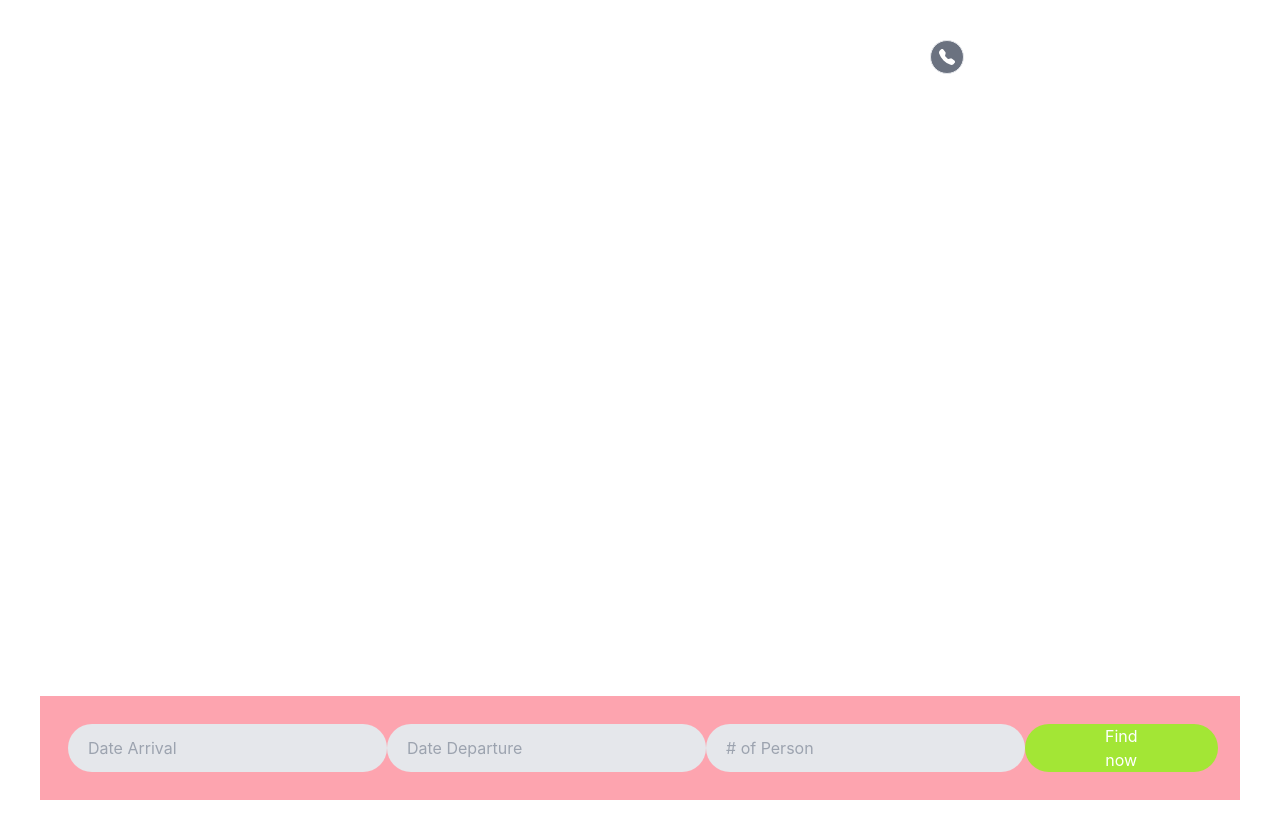
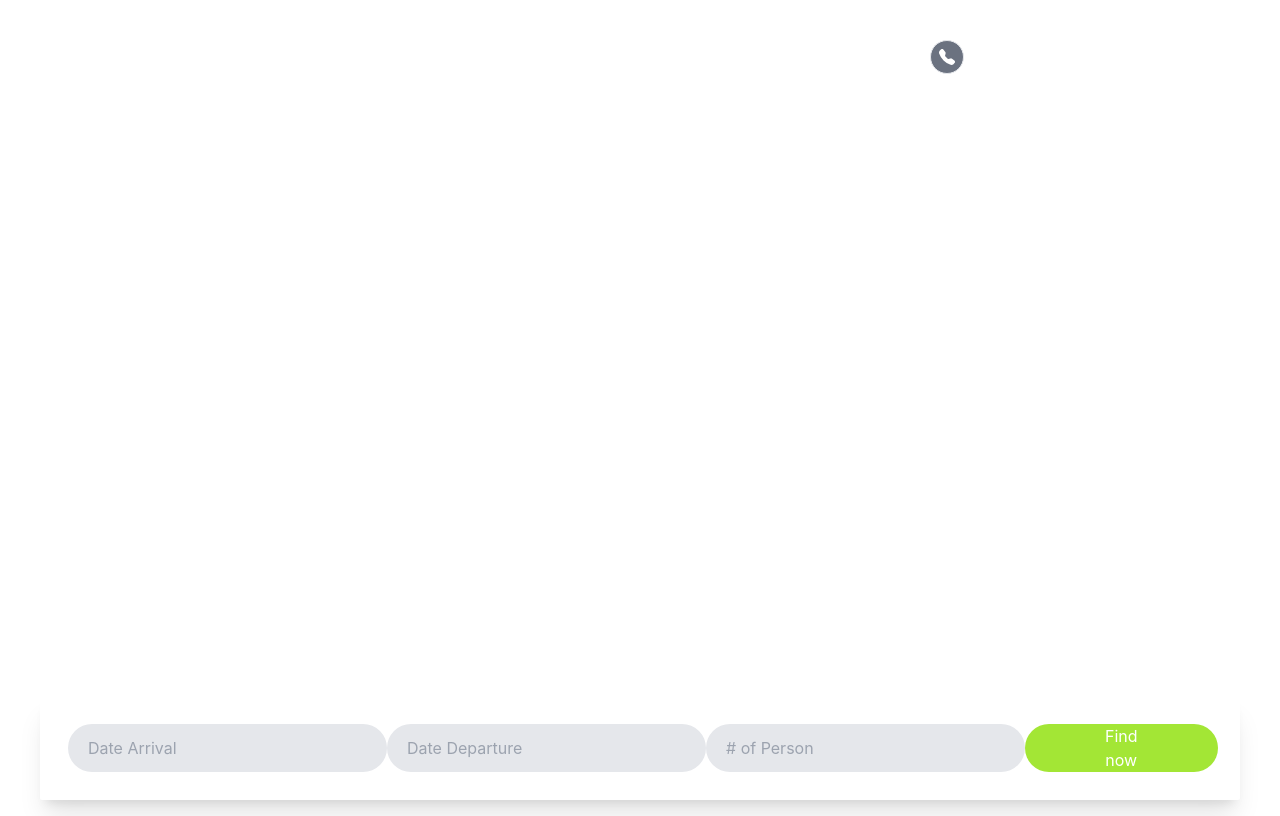
Before and after one commit to Raiza-Hub/hotell, a React (Create React App) app: page / in a window 1280 px wide. Built offline with nearby package versions, Linux system fonts and the light colour scheme.

Commit message:
Updated Section1

```diff
--- a/src/components/Section1.js
+++ b/src/components/Section1.js
@@ -3,8 +3,8 @@ import React from 'react'
 function Section1() {
   return (
     <>
-    <div className="absolute top-[85vh] w-[100%] shadow-xl">
-    <div className="flex justify-around mx-10 m-4 bg-rose-300 p-7 overflow-hidden">
+    <div className="absolute top-[85vh] w-[100%]">
+    <div className="flex justify-around mx-10 m-4 p-7 bg-white overflow-hidden shadow-xl z-10 rounded-sm">
         <input type="text" name="dateArrival" id="dateArrival" placeholder='Date Arrival' className='inputfield' size={25}/>
         <input type="text" name="dateDeparture" id="dateDeparture" placeholder='Date Departure' className='inputfield' size={25}/>
         <input type="text" name="person" id="person" placeholder='# of Person' className='inputfield' size={25}/>
```
